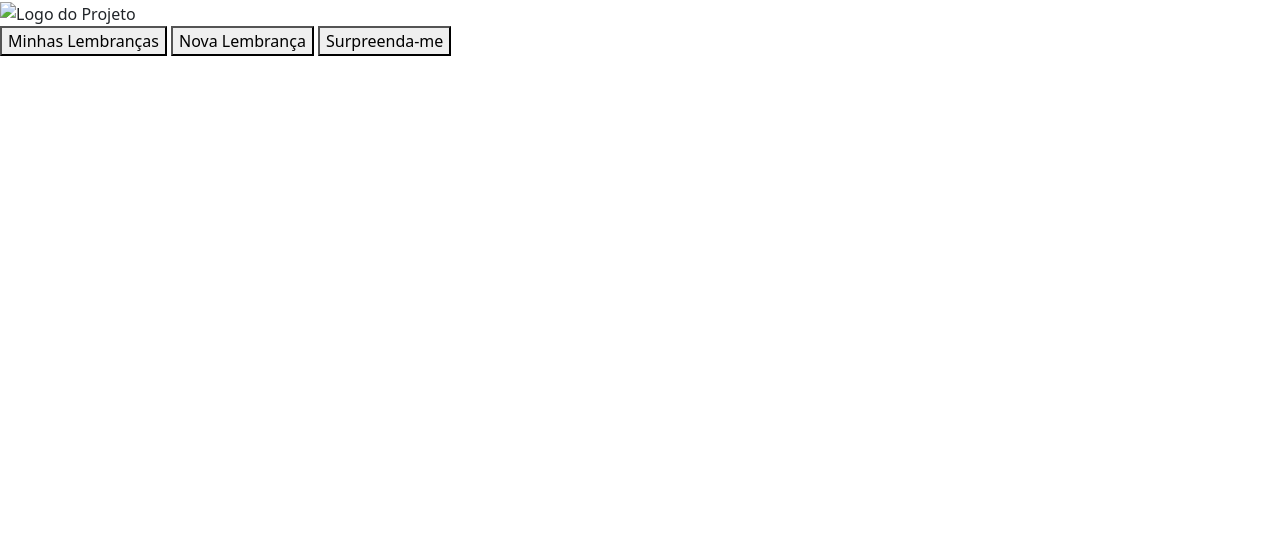
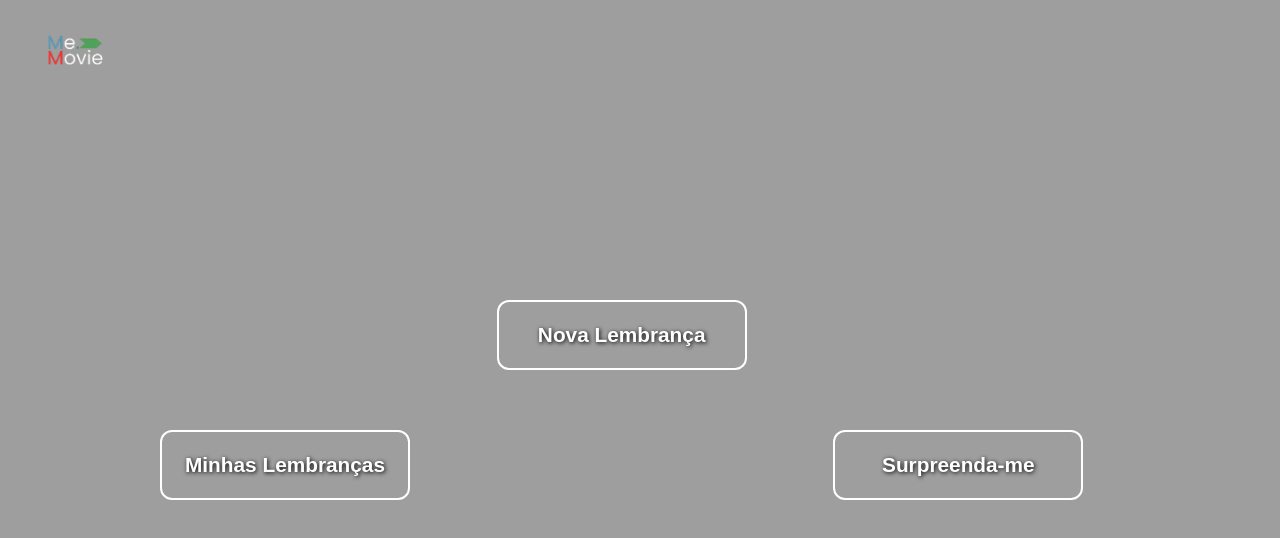
Before and after one commit to Karovii/PWEB, a plain HTML site: page index.html in a window 1280 px wide. Drawn offline with nearby package versions, Linux system fonts and the light colour scheme; the site is published under a folder, as on GitHub Pages, so addresses that start at the root find nothing.

Commit message:
eu desisto

```diff
--- a/index.html
+++ b/index.html
@@ -5,10 +5,10 @@
   <meta name="viewport" content="width=device-width, initial-scale=1.0">
   <title>Tela Inicial</title>
   <link href="https://cdn.jsdelivr.net/npm/bootstrap@5.3.3/dist/css/bootstrap.min.css" rel="stylesheet">
-  <link rel="stylesheet" href="/css/index.css">
+  <link rel="stylesheet" href="css/index.css">
 </head>
 <body>
-  <img src="/img/logo.png" alt="Logo do Projeto" class="logo">
+  <img src="img/logo.png" alt="Logo do Projeto" class="logo">
 
   <div class="main-container">
     <button class="main-button" id="btnMinhas">Minhas Lembranças</button>
@@ -16,6 +16,6 @@
     <button class="main-button" id="btnSurpreenda">Surpreenda-me</button>
   </div>
 
-  <script src="/js/index.js"></script>
+  <script src="js/index.js"></script>
 </body>
 </html>
```
